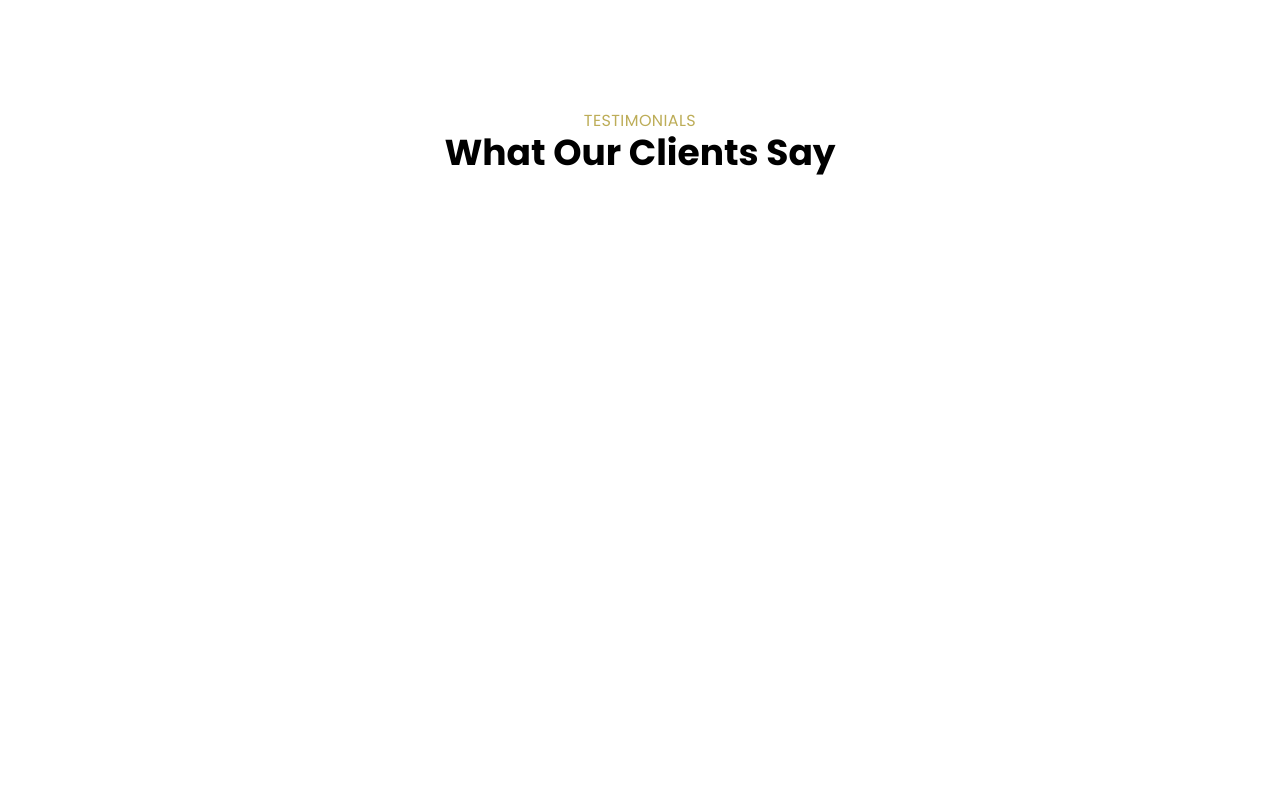
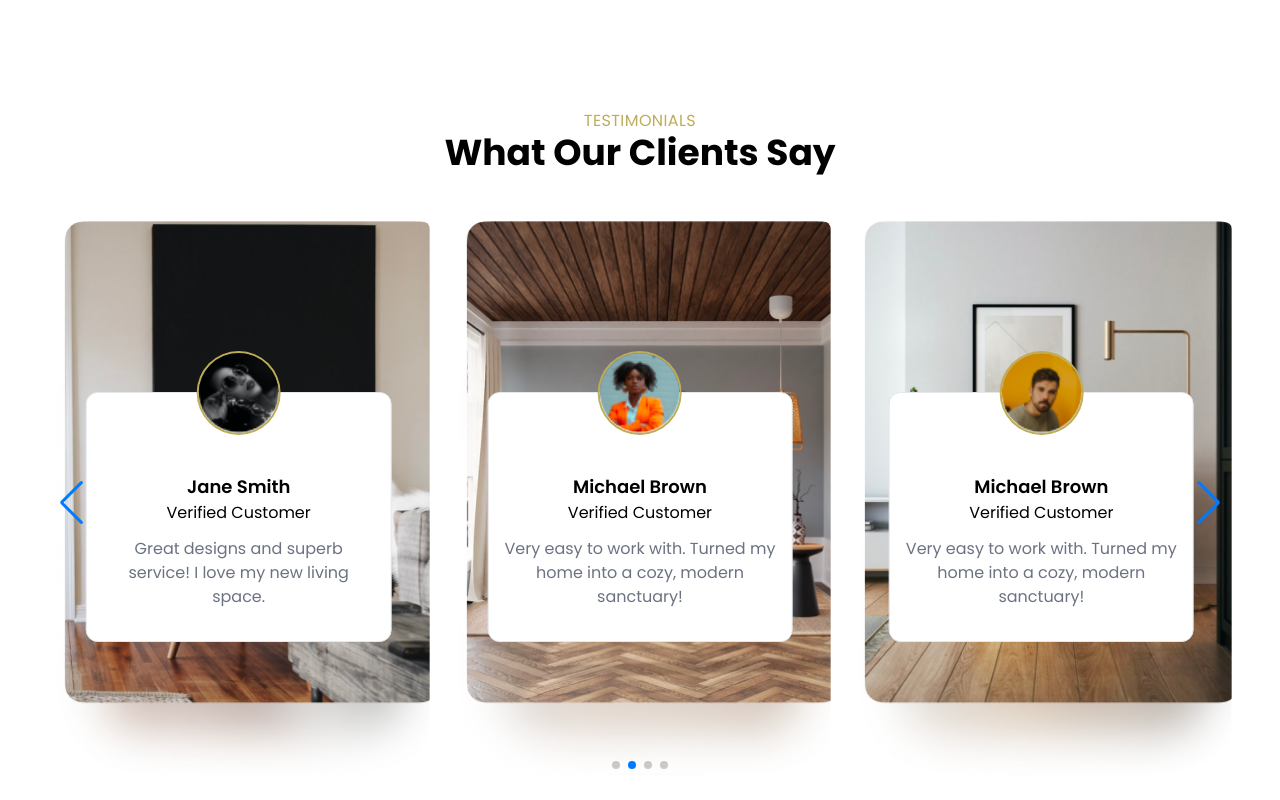
Before and after one commit to HossainRafi/Furnicom, a React (Vite) app: page / in a window 1280 px wide. Shown: the part 3345-4145 px from the top of the page. Before the commit the page ends 3582 px from the top, so only its background shows below. Built offline with nearby package versions, Linux system fonts and the light colour scheme.

Commit message:
testimonial slider done

```diff
--- a/src/pages/home/Testimonials.jsx
+++ b/src/pages/home/Testimonials.jsx
@@ -5,6 +5,15 @@ import testimonialBG3 from "../../assets/testimonial3.png";
 import reviewer1 from "../../assets/reviewer1.png";
 import reviewer2 from "../../assets/reviewer2.png";
 import reviewer3 from "../../assets/reviewer3.png";
+
+import { Swiper, SwiperSlide } from "swiper/react";// Import Swiper styles
+import 'swiper/css';
+import 'swiper/css/pagination';
+import 'swiper/css/navigation';
+
+// import required modules
+import { Pagination, Autoplay, Navigation } from 'swiper/modules';
+
 
 export const Testimonials = () => {
   // fake review data
@@ -59,10 +68,66 @@ export const Testimonials = () => {
   ];
   return (
     <section className="section-container px-8">
+      {/* Subheading and Heading */}
       <div className="text-center mb-12">
         <p className="text-primary uppercase tracking-wide">Testimonials</p>
         <h2 className="text-4xl font-bold">What Our Clients Say</h2>
       </div>
+
+      <Swiper
+        slidesPerView={1}
+        spaceBetween={10}
+        autoplay={{
+          delay: 3500,
+          disableOnInteraction: false,
+        }}
+        pagination={{
+          clickable: true,
+        }}
+        breakpoints={{
+          640: {
+            slidesPerView: 1,
+            spaceBetween: 20,
+          },
+          768: {
+            slidesPerView: 2,
+            spaceBetween: 40,
+          },
+          1024: {
+            slidesPerView: 3,
+            spaceBetween: 20,
+          },
+        }}
+        navigation={true}
+        modules={[Pagination, Autoplay, Navigation]}
+        className="md:max-w-7xl mx-auto relative rounded"
+      >
+        {reviews.map((review, index) => (
+          <SwiperSlide key={index}
+            className=" bg-no-repeat bg-cover rounded-lg"
+            style={{ backgroundImage: `url(${review.coverImg})` }}
+          >
+            <div className="md:h-[547px] flex  justify-center items-center mb-4">
+              <div className="mt-16 mb-5 bg-white border rounded-xl md:w-4/5 w-full p-4 relative">
+                <img
+                  src={review.image}
+                  alt={review.name}
+                  className="size-20 absolute -top-10 left-1/2 -translate-x-1/2 rounded-full ring-2 ring-primary object-cover"
+                />
+                <div className="mt-16 text-center">
+                  <h3 className="text-lg font-semibold dark:text-black">
+                    {review.name}
+                  </h3>
+                  <p className=" mb-3 dark:text-black">Verified Customer</p>
+                  <p className="text-gray-500 dark:text-black mb-4">
+                    {review.review}
+                  </p>
+                </div>
+              </div>
+            </div>
+          </SwiperSlide>
+        ))}
+      </Swiper>
     </section>
   );
 };
```
